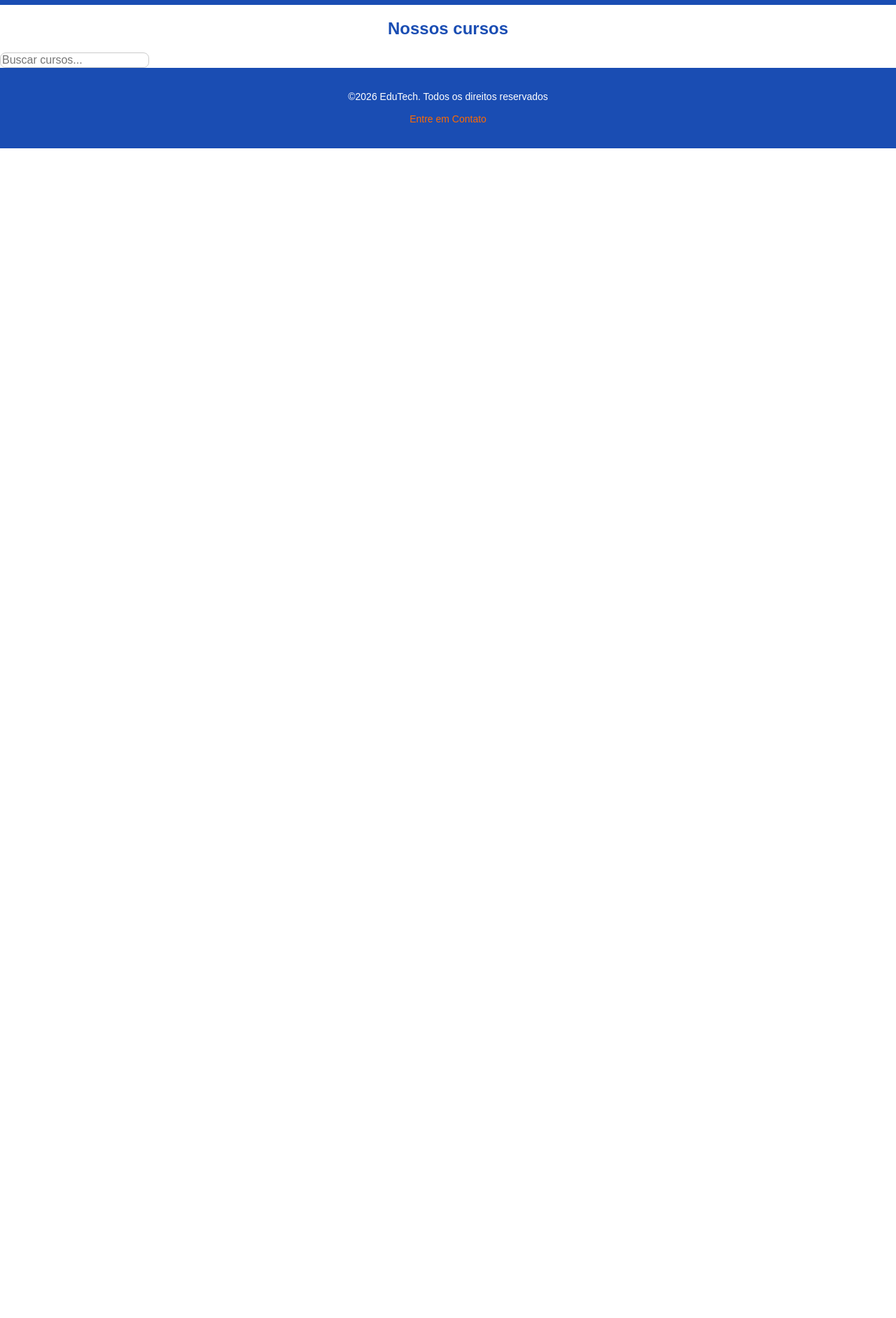
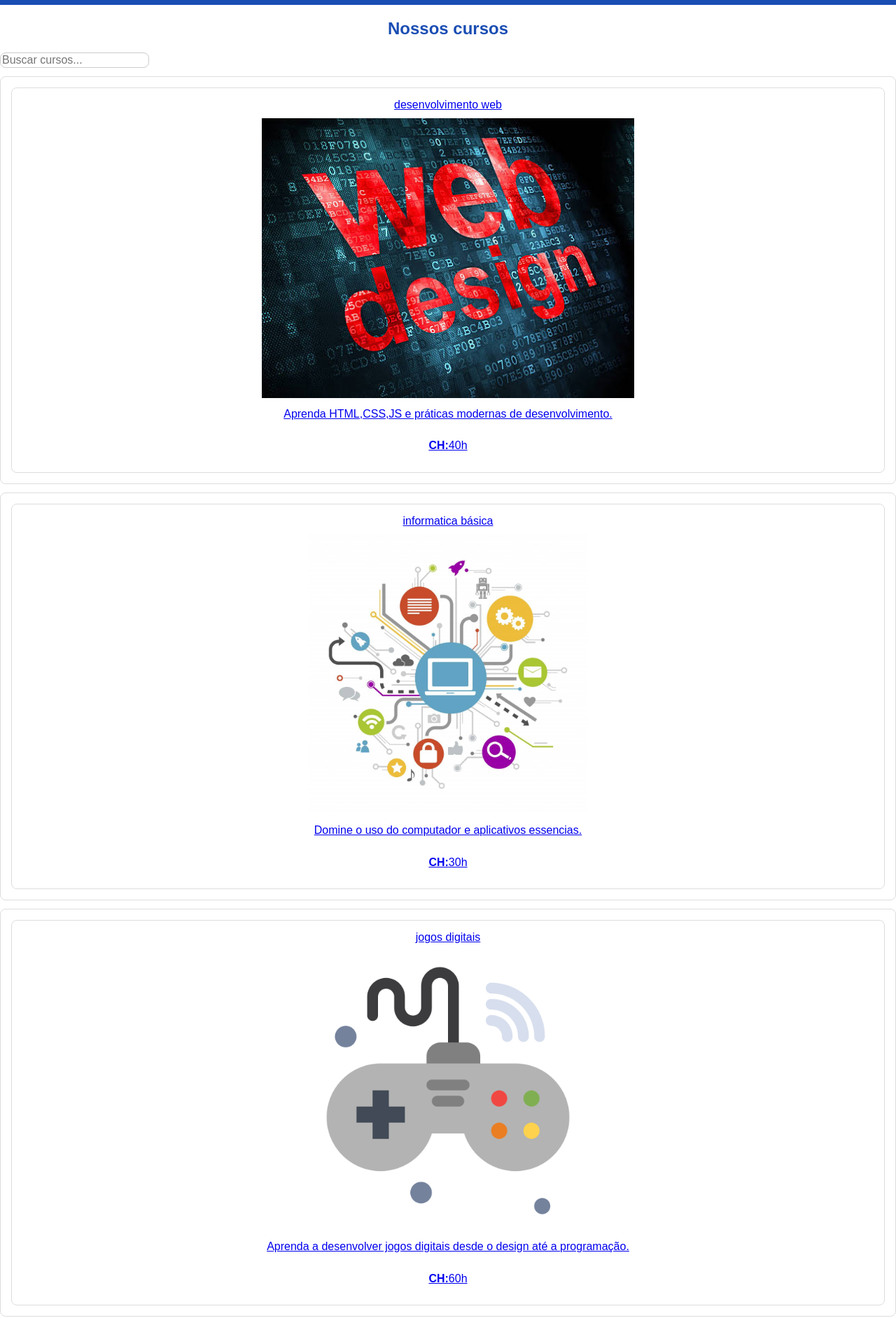
Before and after one commit to danielrodriguesdesouza/Projeto-EduTech, a plain HTML site: page PAGES/cursos.html in a window 1280 px wide. Shown: the part 41-1925 px from the top of the page at 70% size. Before the commit the page ends 800 px from the top, so only its background shows below. Drawn offline with Linux system fonts and the light colour scheme.

Commit message:
nova atualização do json

```diff
--- a/CSS/style.css
+++ b/CSS/style.css
@@ -120,7 +120,7 @@ nav a:hover {
 
 }
 
-.card {
+.card-curso{
     background-color: white;
     margin:12px 0;
     border:1px solid #dddddd;
--- a/DATA/cursos.json
+++ b/DATA/cursos.json
@@ -1,25 +1,25 @@
 [
     {
         "id":1,
-        "Titulo":"desenvolvimento web",
+        "titulo":"desenvolvimento web",
         "descricao":"Aprenda HTML,CSS,JS e práticas modernas de desenvolvimento.",
-        "cargahoraria":40,
+        "cargaHoraria":40,
         "img":"../images/de4senvolvimento web.jpg"
     },
 
     {
         "id":2,
-        "Titulo":"informatica básica",
+        "titulo":"informatica básica",
         "descricao":"Domine o uso do computador e aplicativos essencias.",
-        "cargahoraria":30,
+        "cargaHoraria":30,
         "img":"../images/Informatica-Basica-1024x1024.jpg"
     },
 
     {
         "id":3,
-        "Titulo":"jogos digitais",
+        "titulo":"jogos digitais",
         "descricao":"Aprenda a desenvolver jogos digitais desde o design até a programação.",
-        "cargahoraria":60,
+        "cargaHoraria":60,
         "img":"../images/jogo digitais.png"
     }
 
--- a/JS/cursos.js
+++ b/JS/cursos.js
@@ -16,12 +16,12 @@ let cursos =[]; // aqui vai ficar a lista carregada do JSON
 /*===========================
 3)Funcão para carregar o JSON
   ===========================*/
-function carregarCursos(){
+async function carregarCursos(){
     // busca o arquivo cursos.json (como se fosse uma mini API)
-    const resposta = fetch("../DATA/cursos.json")
+    const resposta = await fetch("../DATA/cursos.json")
 
     // transforma o JSON em dados que o JS entende
-    cursos = resposta.json();
+    cursos = await resposta.json();
 
     //depois de carregar, já renderiza na tela
     renderizarCursos(cursos);
@@ -35,29 +35,26 @@ function carregarCursos(){
     listaCursos.innerHTML = ""
 
     //para cada curso da lista, cria um card
-    lista.array.forEach((curso)=> {
+    lista.forEach((curso)=> {
         //  cria um elemento HTML <div>
-        const card = document.cvreatElement("div");
+        const card = document.createElement("div");
 
         //coloca uma classe (para o CSS estelizar)
         card.classList.add("card-curso");
 
         //coloca o conteúdo dentro do CARD DE CURSO
         card.innerHTML = `
+        <a class="curso" href="../PAGES/detalhes-curso.html"
         <h3>${curso.titulo}</h3>
         <img src="${curso.img}">
         <p>${curso.descricao}</p>
-        <p>${curso.cargaHoraria}h</p>
+        <p><strong>CH:</strong>${curso.cargaHoraria}h</p>
+        </a>
         `
 
         //COLOCA O CARD EDENTRO DA LISTA DE CURSOS
         listaCursos.appendChild(card);
 
-        // evento do botão "Ver detalhes"
-        const btn = card.querySelector("#btn-detalhes");
-        btn.addEventListener("click", function(){
-            alert("Voce escolheu: "+curso.titulo)
-        })
 
     })
 }
@@ -67,7 +64,7 @@ function carregarCursos(){
   ===========================*/
   buscaCursos.addEventListener("input", function(){
     //pega o que a pessoa digitou no campo busca e guarda variável
-    const texto = buscaCursos.Value.toLowerCase();
+    const texto = buscaCursos.value.toLowerCase();
 
     const filtrados = cursos.filter((texto)=>
     curso.titulo.toLowerCase().includes(texto)
--- a/PAGES/cursos.html
+++ b/PAGES/cursos.html
@@ -27,9 +27,10 @@
            <section>
                 <h2>Nossos cursos</h2>
 
-                <input id="bsucaCursos" placeholder="Buscar cursos...">
+                <input id="buscaCursos" placeholder="Buscar cursos...">
 
-                <div class="curso-grid" id="listaCursos"> <!--Container que o CSS usa pra montar o grid dos cursos -->
+                <div cla
+                ss="curso-grid" id="listaCursos"> <!--Container que o CSS usa pra montar o grid dos cursos -->
                   <!-- O cursos.js vai construir os cards dos cursos aqui-->
                 </div>
            </section>
```
Also changed, not shown: PAGES/detalhes-curso.html (added).
